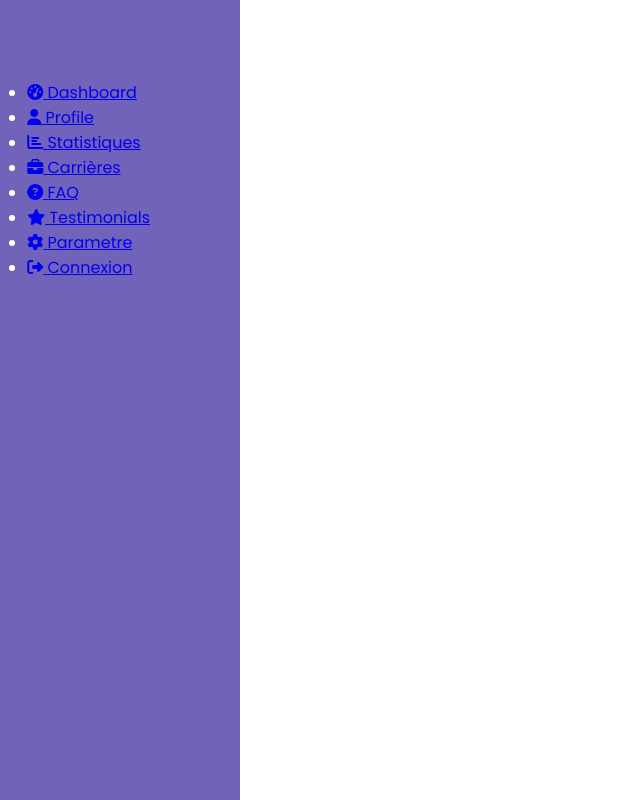
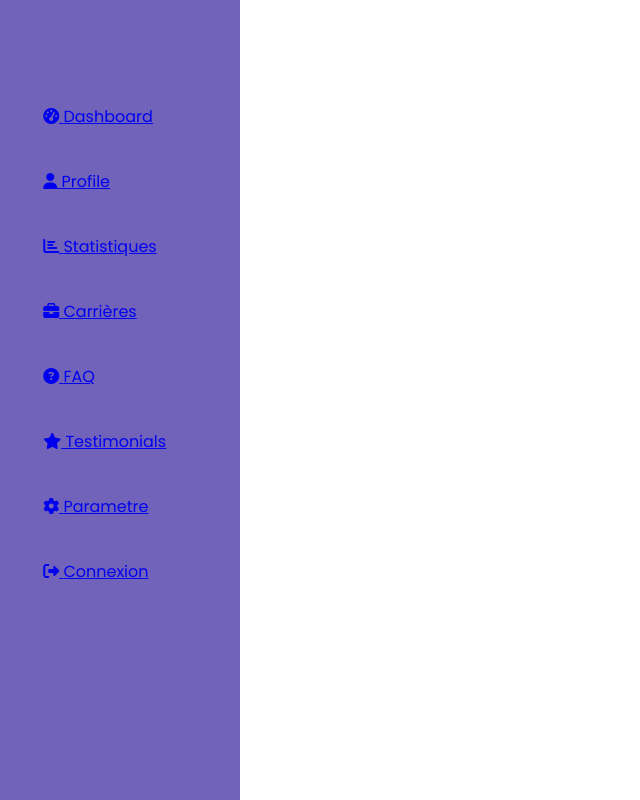
Before and after one commit to Junior98-dev/Dashboard, a plain HTML site: page index.html in a window 1280 px wide. Shown: the whole page, without its empty margins (0-640 px from the left). Drawn offline with Linux system fonts and the light colour scheme.

Commit message:
style menu,li

```diff
--- a/index.html
+++ b/index.html
@@ -10,7 +10,7 @@
 <body>
     <div class="sidebar">
         <div class="logo"></div>
-        <ul class="main">
+        <ul class="menu">
             <li><a href="#"><i class="fas fa-tachometer-alt"></i>
             <span>Dashboard</span>
             </a>
--- a/style.css
+++ b/style.css
@@ -32,5 +32,18 @@ body{
 }
 
 .menu{
+    height: 88%;
+    position: relative;
+    list-style: none;
+    padding: 0;
+}
+.menu li{
+    padding: 1rem;
+    margin: 8px 0;
+    border-radius: 8px;
+    transition: all 0.5s ease-in-out;
+}
 
+.menu li:hover{
+    background: #e0e0e058;
 }
```
